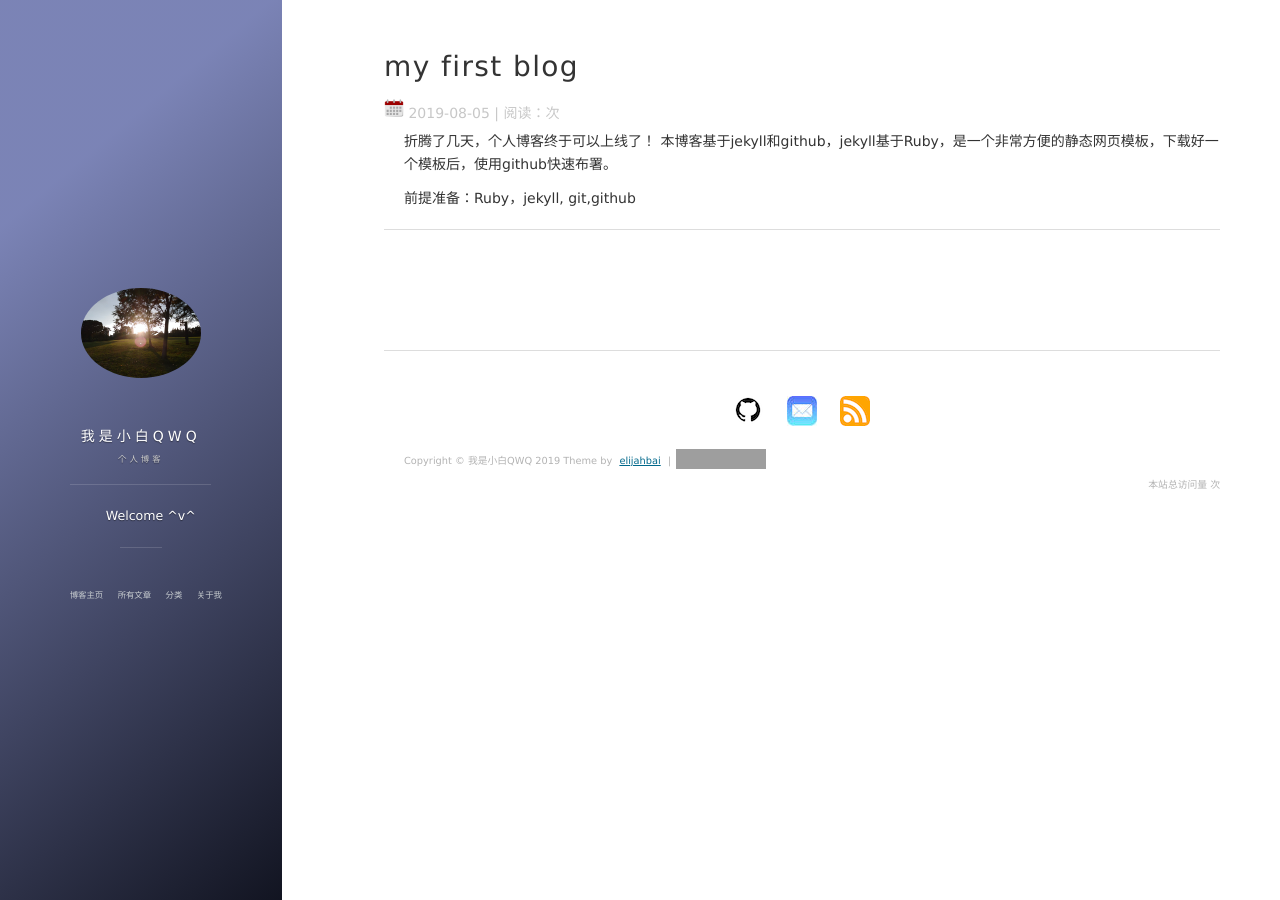
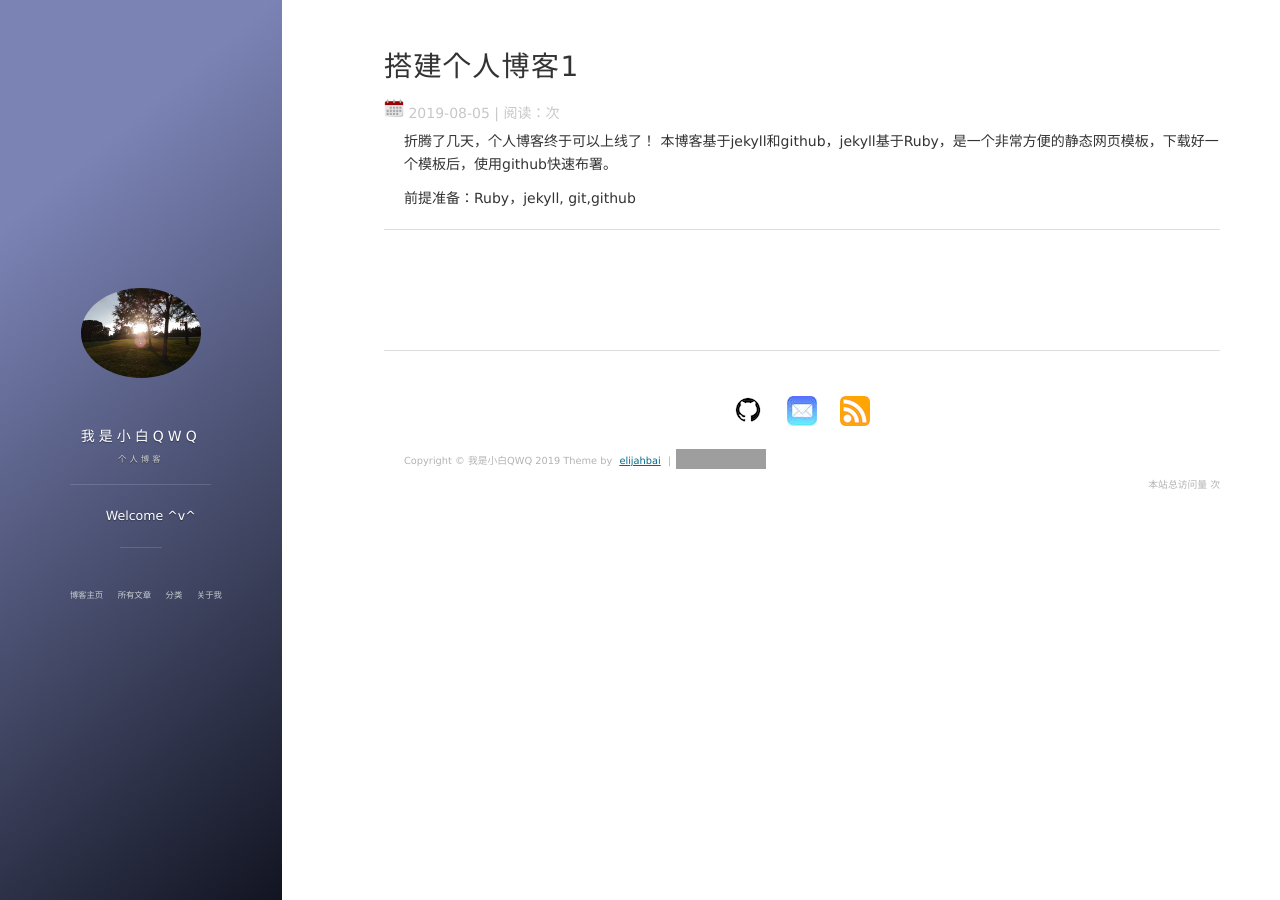
Before and after one commit to elijahbai/elijahbai.github.io, a Jekyll site: the page built from _posts/2019-08-05-myfirstblog.md, in a window 1280 px wide. Built offline with Jekyll 4.4.1, drawn with Linux system fonts in a browser that asks for light colours; nearby versions of some CDN libraries; comment, search, counter and statistics services are not loaded; grey boxes are pictures that could not be loaded.

Commit message:
Update 2019-08-05-myfirstblog.md

```diff
--- a/_posts/2019-08-05-myfirstblog.md
+++ b/_posts/2019-08-05-myfirstblog.md
@@ -1,6 +1,6 @@
 ---
 layout : post
-title: "my first blog"
+title: "搭建个人博客1"
 date: 2019-08-05
 tag: 博客
 ---
```
